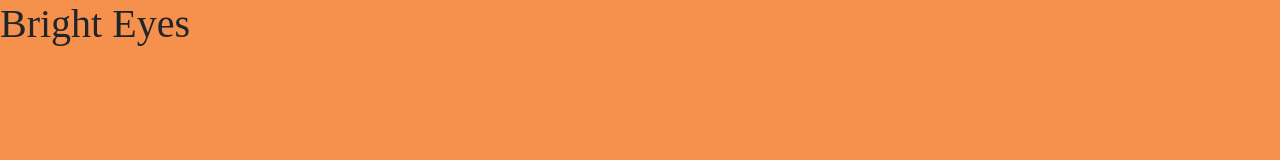
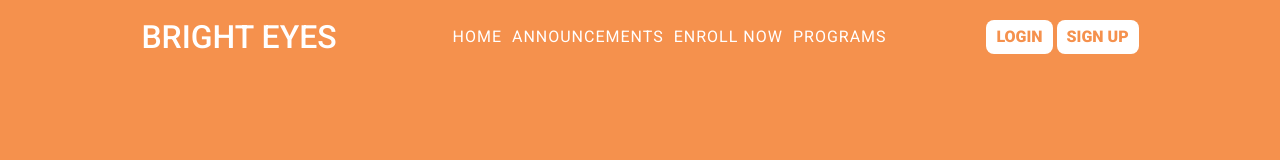
Before and after one commit to drewid25/BrightEyes, a plain HTML site: page index.html in a window 1280 px wide. Drawn offline with nearby package versions, Linux system fonts and the light colour scheme; a web font is replaced by a local one.

Commit message:
finished navbar

```diff
--- a/CSS/styles.css
+++ b/CSS/styles.css
@@ -11,7 +11,7 @@ html{
 :root {
   --primary-color:rgb(245,145,77);
   --text-color: #fff;
-  --font:Roboto sans-serif;
+  --font-family: "Roboto", sans-serif;
   --paragraph-font:1.6rem;
   --padding-top:5rem;
   --padding-bottom:5rem;
@@ -21,3 +21,48 @@ body{
     background-color: var(--primary-color);
     font-family: var(--font);
 }
+
+.navbar {
+    font-family: var(--font-family);
+}
+
+a.navbar-brand {
+    color: var(--text-color);
+    text-transform: uppercase;
+    font-weight: 500;
+    font-size: 2rem;
+}
+
+.nav-item a {
+    text-decoration: none;
+    color: var(--text-color);
+    padding: 5px;
+    text-transform: uppercase;
+    font-size: 1rem;
+    letter-spacing: 1px;
+}
+
+.nav-item a:hover {
+    border-bottom: 1px solid white;
+}
+
+.nav-button button {
+    background-color: white;
+    font-weight: 800;
+    border-radius: 8px;
+    padding-top: 5px;
+    padding-bottom: 5px;
+    padding-left: 10px;
+    padding-right: 10px;
+    text-transform: uppercase;
+    border: none;
+}
+
+.nav-button a {
+    text-decoration: none;
+    color: var(--primary-color);
+}
+
+.nav-button a:hover {
+    border-bottom: 3px solid var(--primary-color);
+}
--- a/index.html
+++ b/index.html
@@ -1,3 +1,4 @@
+<!DOCTYPE html>
 <html lang="en">
 
 <head>
@@ -12,15 +13,41 @@
     <link href="https://cdn.jsdelivr.net/npm/bootstrap@5.2.0-beta1/dist/css/bootstrap.min.css" rel="stylesheet"
         integrity="sha384-0evHe/X+R7YkIZDRvuzKMRqM+OrBnVFBL6DOitfPri4tjfHxaWutUpFmBp4vmVor" crossorigin="anonymous">
     <script src="https://cdn.jsdelivr.net/npm/bootstrap@5.2.0-beta1/dist/js/bootstrap.bundle.min.js"
-        integrity="sha384-pprn3073KE6tl6bjs2QrFaJGz5/SUsLqktiwsUTF55Jfv3qYSDhgCecCxMW52nD2"
-        crossorigin="anonymous"></script>
+        integrity="sha384-pprn3073KE6tl6bjs2QrFaJGz5/SUsLqktiwsUTF55Jfv3qYSDhgCecCxMW52nD2" crossorigin="anonymous">
+    </script>
     <script src="https://kit.fontawesome.com/8ae592a67f.js" crossorigin="anonymous"></script>
     <link rel="stylesheet" href="CSS/styles.css">
-    <title>BrightEyes Academy</title>
+    <title>Bright Eyes Academy</title>
 </head>
 
 <body>
-    <h1>Bright Eyes </h1>
+    <nav class="navbar position-absolute w-100 justify-content-around">
+        <div class="row container w-100">
+            <div class="col-md-12 d-flex justify-content-around align-items-center">
+
+                <!-- LOGO -->
+                <a class="navbar-brand" href="#">Bright Eyes</a>
+
+                <!-- NAV ITEMS -->
+                <ul class="navbar-nav flex-row">
+                    <li class="nav-item"><a href="#">home</a></li>
+                    <li class="nav-item"><a href="#">announcements</a></li>
+                    <li class="nav-item"><a href="#">enroll now</a></li>
+                    <li class="nav-item"><a href="#">programs</a></li>
+                </ul>
+
+                <div class="nav-button flex-end">
+                    <!-- LOG IN BUTTON -->
+                    <button onclick=""><a href="">Login</a></button>
+                    <!-- SIGN UP BUTTON -->
+                    <button onclick=""><a href="">Sign up</a></button>
+                </div>
+
+            </div>
+        </div>
+    </nav>
+
+
 </body>
 
 </html>
```
